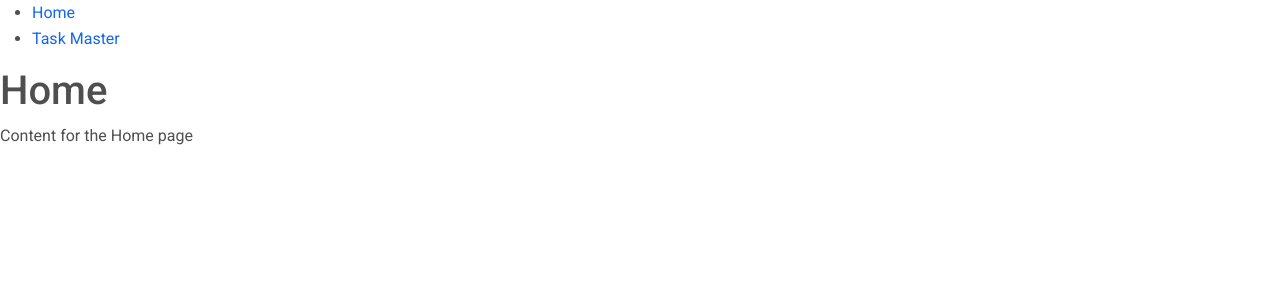
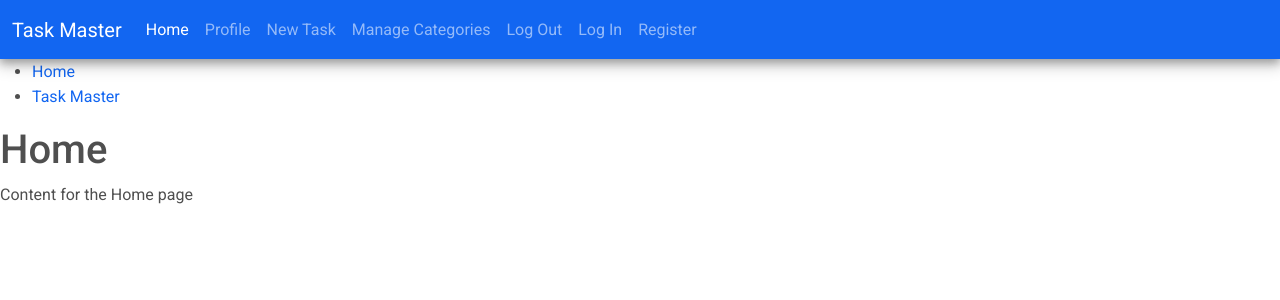
Before and after one commit to ruszkipista/cims03-my-car, a Flask app: page / in a window 1280 px wide. Shown: the top 300 px of the page. Run offline with Flask 2, Linux system fonts and the light colour scheme.

Commit message:
add navbar

```diff
--- a/run.py
+++ b/run.py
@@ -1,5 +1,5 @@
 import os
-from flask import Flask, render_template, g, request, redirect, flash, send_file, session
+from flask import Flask, render_template, g, request, redirect, flash, send_file, session, url_for
 from werkzeug.utils import secure_filename
 
 # Support for mongodb+srv:// URIs requires dnspython:
--- a/templates/base.html
+++ b/templates/base.html
@@ -17,6 +17,37 @@
     {% block head %}{% endblock %}
   </head>
   <body>
+    <header>
+      <nav class="navbar navbar-expand-lg navbar-dark bg-primary shadow-2-strong">
+        <div class="container-fluid">
+          <a class="navbar-brand" href="{{ url_for('index') }}">Task Master</a>
+          <button
+            class="navbar-toggler"
+            type="button"
+            data-mdb-toggle="collapse"
+            data-mdb-target="#navbarToggler"
+            aria-controls="navbarToggler"
+            aria-expanded="false"
+            aria-label="Toggle navigation"
+          >
+            <i class="fas fa-bars"></i>
+          </button>
+          <div class="collapse navbar-collapse" id="navbarToggler">
+            <ul class="navbar-nav me-auto mb-2 mb-lg-0">
+              <li class="nav-item">
+                <a class="nav-link active" aria-current="page" href="{{ url_for('index') }}">Home</a>
+              </li>
+              <li class="nav-item"><a class="nav-link" href="#">Profile</a></li>
+              <li class="nav-item"><a class="nav-link" href="#">New Task</a></li>
+              <li class="nav-item"><a class="nav-link" href="#">Manage Categories</a></li>
+              <li class="nav-item"><a class="nav-link" href="#">Log Out</a></li>
+              <li class="nav-item"><a class="nav-link" href="#">Log In</a></li>
+              <li class="nav-item"><a class="nav-link" href="#">Register</a></li>
+            </ul>
+          </div>
+        </div>
+      </nav>
+    </header>
     {% include'navigation.html' %}
 
     <h1>{{ page_title }}</h1>
```
